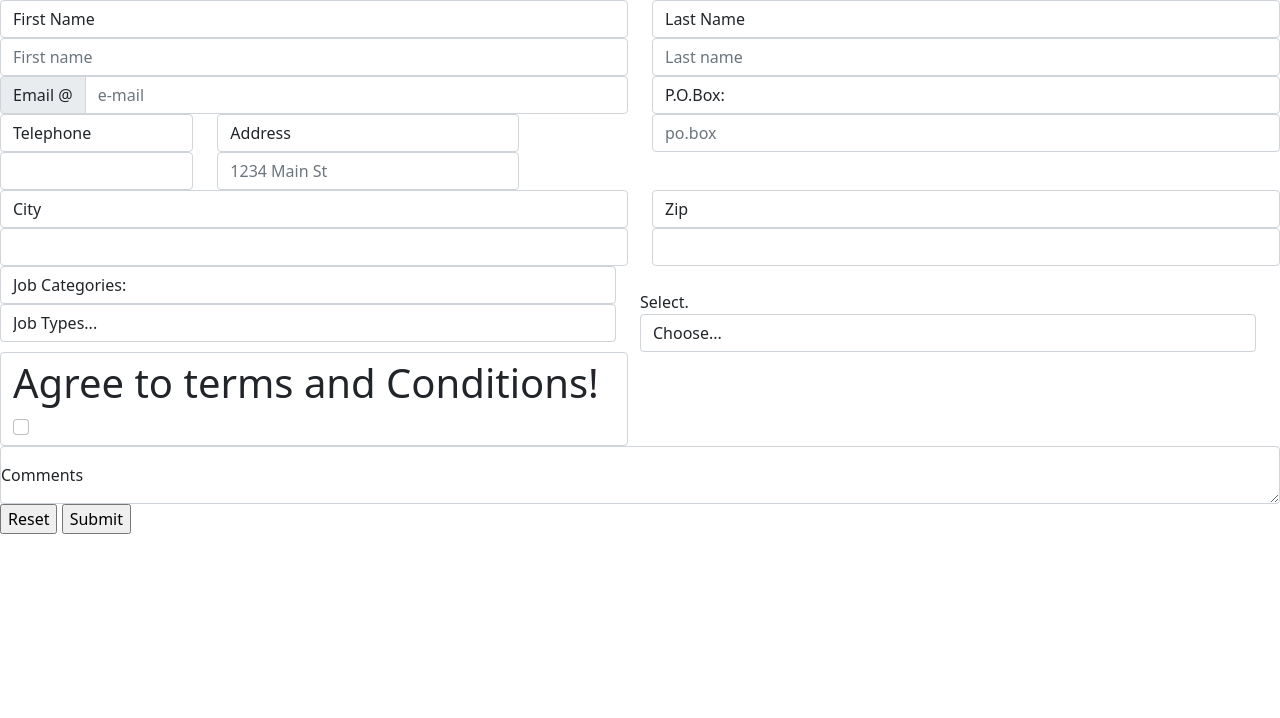
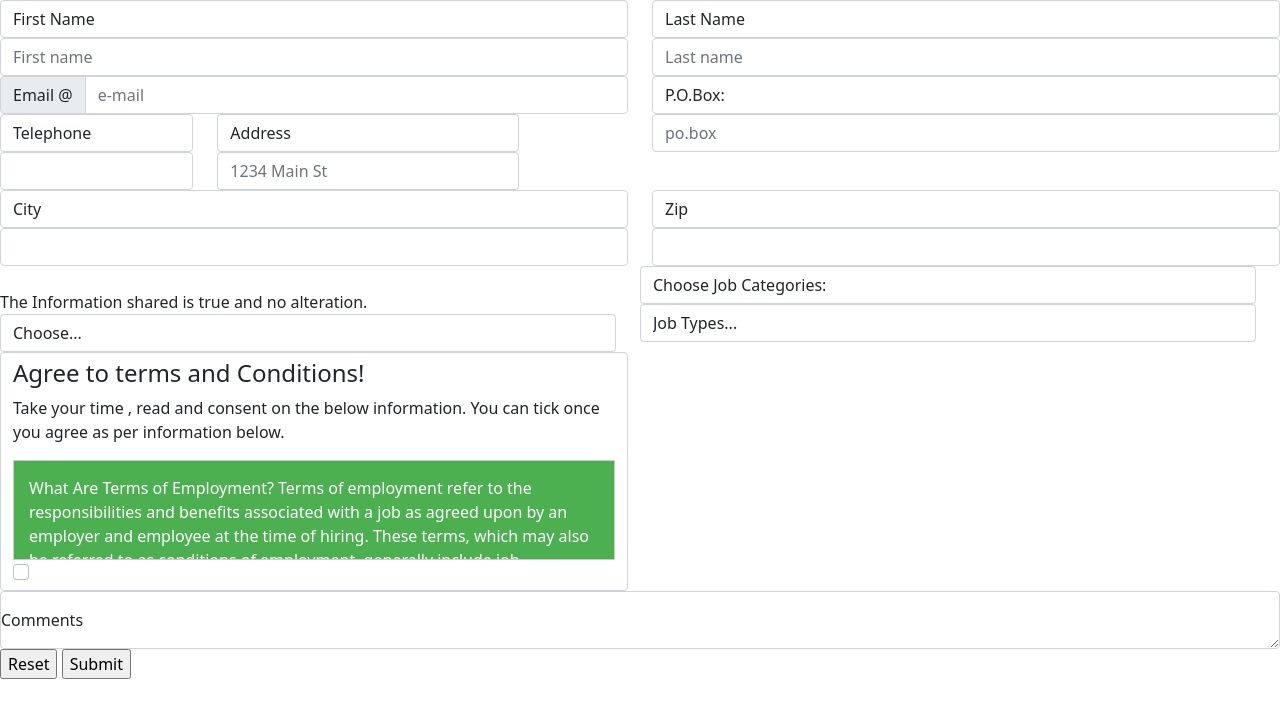
Before and after one commit to Kizito-Alberrt/e-kazi-online, a Flask app: page /apply in a window 1280 px wide. Shown: the part 56-774 px from the top of the page. Run offline with Flask 2, Linux system fonts and the light colour scheme.

Commit message:
adding contents to  form

```diff
--- a/templates/apply.html
+++ b/templates/apply.html
@@ -55,8 +55,20 @@
 </div>
 
 <div class="row">
+
+    <div class="col-6"><br>
+        The Information shared is true and no alteration.
+        <select class="form-control">
+
+            <option selected>Choose...</option>
+            <option value="1">Agree</option>
+            <option value="2">Disagree</option>
+            <option value="3">Silent</option>
+        </select>
+    </div>
+
     <div class="col-md-6">
-        <label for="inputState" class="form-control">Job Categories:</label>
+        <label for="inputState" class="form-control">Choose Job Categories:</label>
         <select id="inputState" class="form-control">
             <option selected>Job Types...</option>
             <option>Agriculture, Food and Natural Resources.</option>
@@ -70,23 +82,107 @@
             <option>Science, Technology, Engineering and Mathematics.</option>
         </select>
     </div>
-
-
-<div class="col-6"><br>
-    Select.
-        <select class="form-control">
-
-            <option selected>Choose...</option>
-            <option value="1">Agree</option>
-            <option value="2">Disagree</option>
-            <option value="3">Silent</option>
-        </select>
-    </div>
     </div>
 
     <div class="col-6">
         <div class="form-control">
-            <h1>Agree to terms and Conditions!</h1>
+            <h4>Agree to terms and Conditions!</h4>
+<style>
+    #overflowTest {
+        background: #4CAF50;
+        color: white;
+        padding: 15px;
+        width: 100%;
+        height: 100px;
+        overflow: scroll;
+        border: 1px solid #ccc;
+    }
+</style>
+
+<body>
+
+
+    <p>Take your time , read and consent on the below information. You can tick once you agree as per information below.</p>
+
+    <div id="overflowTest">What Are Terms of Employment?
+    Terms of employment refer to the responsibilities and benefits associated with a job as agreed upon by an employer and
+    employee at the time of hiring. These terms, which may also be referred to as conditions of employment, generally
+    include job responsibilities, work hours, dress code, time off the job, and starting salary. They may also include
+    benefits such as health insurance, life insurance, and retirement plans.1﻿
+
+
+    Although terms of employment may be agreed upon verbally, employees and employers normally sign written contracts.
+
+
+    KEY TAKEAWAYS
+    Terms of employment are benefits and responsibilities agreed upon between an employer and employee during the hiring
+    process.
+    Terms may include things like salary, benefits, retirement, company policies, termination, and non-compete agreements.
+    Executives and workers with skills that are in demand generally have some bargaining power in their terms of employment.
+    The minimum terms of employment are set by the U.S. Department of Labor.
+    How Terms of Employment Work
+    Most employers require professional and administrative employees, as well as executives to sign a written employment
+    agreement or contract that details the terms of employment. The conditions of employment for hourly employees are often
+    outlined in an employee handbook or company policy manual. In certain circumstances, terms may also be expressed
+    verbally. Written terms, though, can protect both the employee and the employer.
+
+
+    In addition to the nuts and bolts of salary and benefits, terms of employment can specify touchy issues such as dispute
+    resolution, nondisclosure or non-compete agreements, and grounds for termination, as well as the possibility of a notice
+    of termination.
+
+    Job seekers with skills in high demand are often able to negotiate better terms of employment. Executive-level jobs also
+    include negotiations over the terms between hiring managers and candidates. Whether it's an executive position or an
+    entry-level job, terms of employment are subject to state or federal guidelines.
+
+    Minimum standards for terms of employment in the U.S. are set by the Department of Labor (DOL). They include rules
+    covering the minimum wage, overtime, the standard workweek, mandated break times, and safety issues.2﻿ The department
+    also governs employment laws in certain industries, such as agriculture, mining, and construction.3﻿ State laws may add
+    additional benefits, rules, or rights regarding employment within their jurisdictions.4﻿
+
+    Make sure you read the entire employment contract offered by a prospective employer before you sign. If you're unsure,
+    it's a good idea to have an attorney take a look at it.
+    Special Considerations
+    Employment contracts are normally considered at-will in the United States.5﻿ This means that either the employer or
+    employee can legally terminate the agreement at any time for almost any reason. At-will employment allows an employee to
+    be fired even if no terms of employment have been violated. Employment laws protect workers from discrimination due to
+    race, gender, or religion.5﻿
+
+    In practice, employees with contracts generally have a degree of job security for the length of the contract as long as
+    they do not violate any contract conditions. At-will laws don't apply in Montana—the only state of its kind—so employees
+    can only be terminated for good reason.6﻿
+
+    The at-will rule also doesn't apply to individuals who are part of labor unions. These organizations help protect
+    workers' rights by negotiating benefits and other employment conditions, including terms of termination. Employees who
+    work under unions have set contracts and can't be terminated at-will thanks to collective bargaining agreements.7﻿
+
+    Terms of Employment Abroad
+    Most developed and developing countries have codified certain standard terms of employment. Ireland has its Terms of
+    Employment (Information) Act which outlines rules covering a variety of workplace and labor topics.8﻿ Australia's Fair
+    Work Ombudsman sets rules related to pay, leave, redundancy, entitlements, and more.9
+
+    ﻿
+
+    U.S. labor laws are not generous compared to those in other parts of the world. The European Union, for example,
+    mandates that workers get at least four weeks of vacation every year.10﻿ In Finland, expectant mothers get paid leave at
+    least six weeks before their due date, and 15 more weeks after the birth of a child.11﻿ Benefits like these may not be
+    included in your next terms of employment, no matter how hard you bargain.
+
+    Compete Risk Free with $100,000 in Virtual Cash
+    Put your trading skills to the test with our FREE Stock Simulator. Compete with thousands of Investopedia traders and
+    trade your way to the top! Submit trades in a virtual environment before you start risking your own money. Practice
+    trading strategies so that when you're ready to enter the real market, you've had the practice you need. Try our Stock
+    Simulator today >></div>
+
+</body>
+
+
+
+
+
+
+
+
             <input class="form-check-input" type="checkbox">
             <label class="form-check-label" for="gridCheck">
 
@@ -119,5 +215,4 @@
 </script>
 </form>
 
-
 {% endblock%}
```
